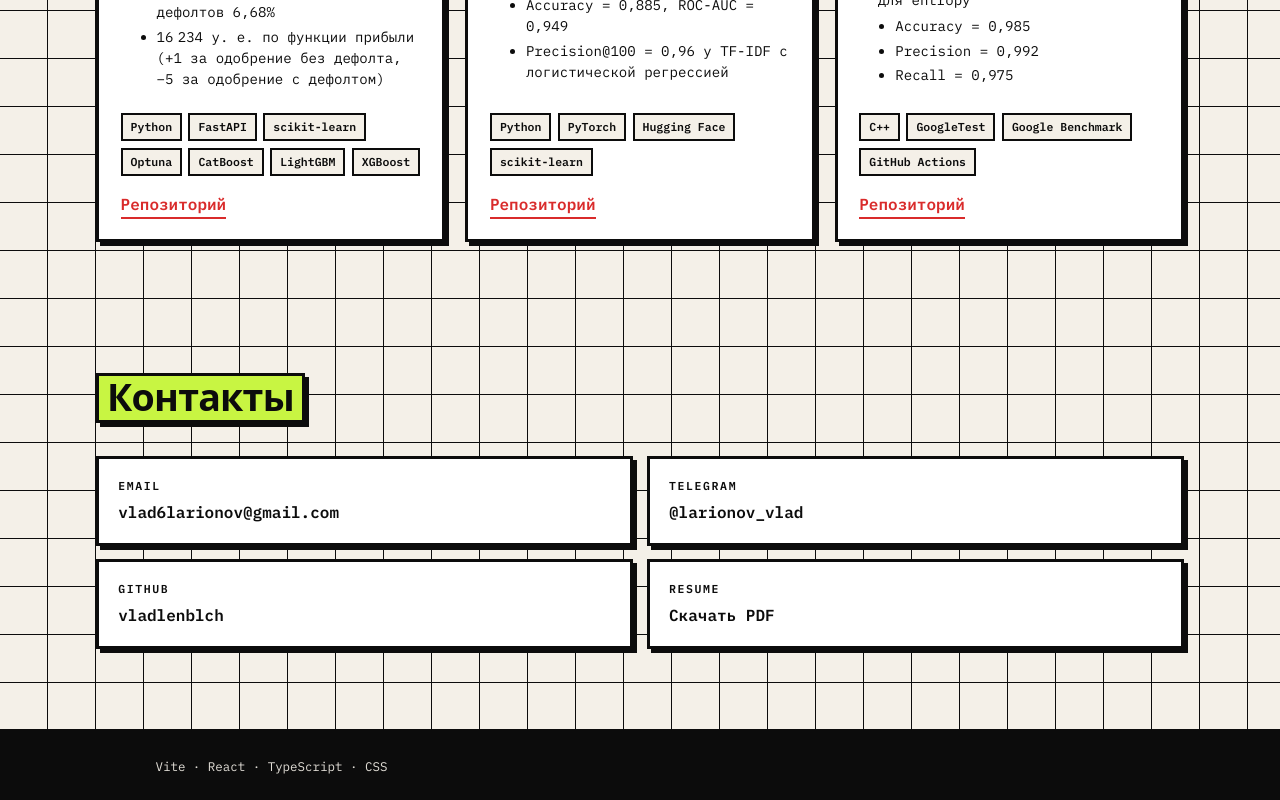
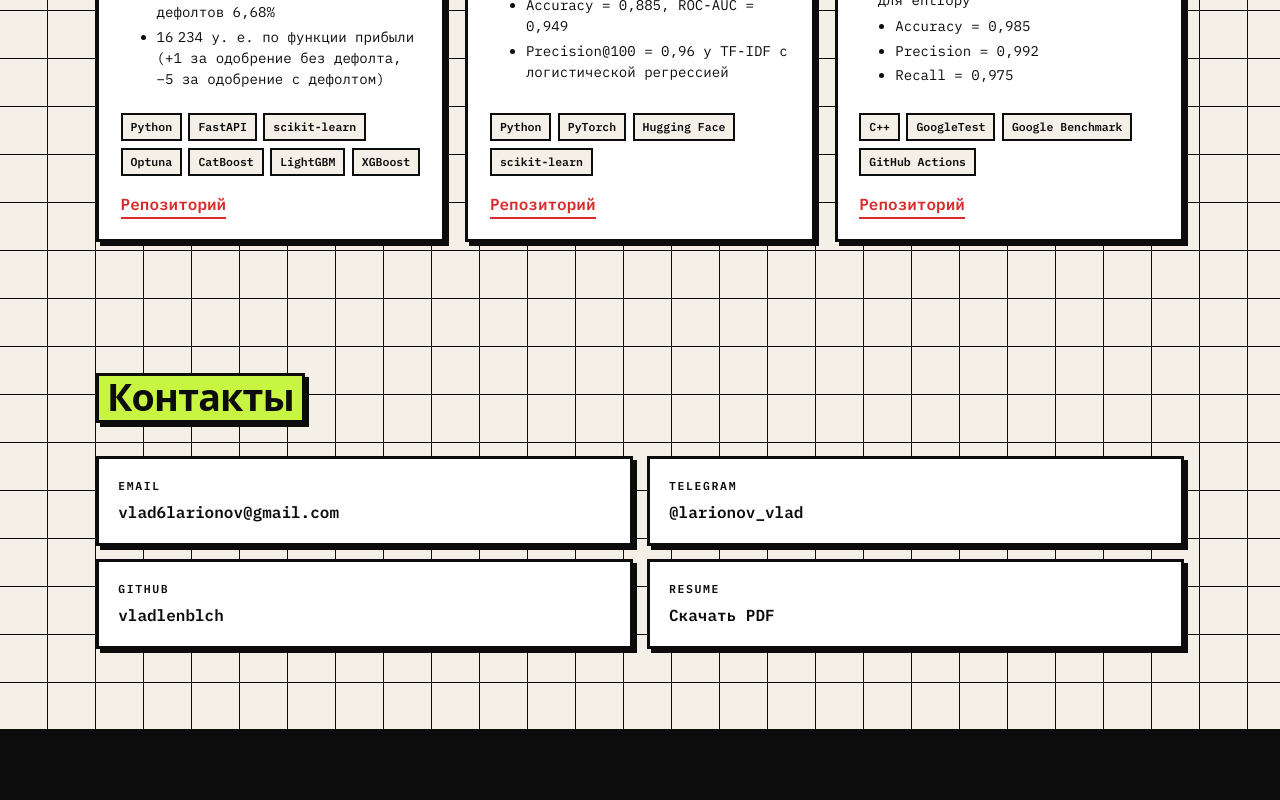
Before and after one commit to vladlenblch/portfolio, a React (Vite) app: page / in a window 1280 px wide. Shown: the part 2053-2853 px from the top of the page. After the commit the page ends 2782 px from the top, so only its background shows below. Built offline with nearby package versions, Linux system fonts and the light colour scheme.

Commit message:
remove footer

```diff
--- a/src/App.tsx
+++ b/src/App.tsx
@@ -1,6 +1,5 @@
 import { About } from './components/About'
 import { Contact } from './components/Contact'
-import { Footer } from './components/Footer'
 import { Header } from './components/Header'
 import { Hero } from './components/Hero'
 import { Projects } from './components/Projects'
@@ -21,7 +20,6 @@ function App() {
         <Projects />
         <Contact />
       </main>
-      <Footer />
     </div>
   )
 }
--- a/src/components/Footer.tsx
+++ /dev/null
@@ -1,9 +0,0 @@
-import { siteStackFooterText } from '../data/content'
-
-export function Footer() {
-  return (
-    <footer className="site-footer">
-      <p className="site-footer__stack">{siteStackFooterText}</p>
-    </footer>
-  )
-}
--- a/src/data/content.ts
+++ b/src/data/content.ts
@@ -69,8 +69,6 @@ export const stackGroups = [
   },
 ] as const
 
-export const siteStackFooterText = ['Vite', 'React', 'TypeScript', 'CSS'].join(' · ')
-
 export type ProjectBullet =
   | string
   | { readonly text: string; readonly sub: readonly string[] }
--- a/src/portfolio.css
+++ b/src/portfolio.css
@@ -4,8 +4,6 @@
   --surface: #ffffff;
   --accent: #d92b2b;
   --lime: #c8f542;
-  --footer-bg: #0c0c0c;
-  --footer-fg: #f4f0e8;
   --html-overscroll: #0c0c0c;
   --border: 3px solid var(--ink);
   --shadow: 6px 6px 0 var(--ink);
@@ -715,26 +713,3 @@ button.contact-tile {
   font-weight: 600;
   word-break: break-word;
 }
-
-.site-footer {
-  flex-shrink: 0;
-  border-top: var(--border);
-  padding: 1.5rem var(--space);
-  text-align: center;
-  font-size: 0.85rem;
-  background: var(--footer-bg);
-  color: var(--footer-fg);
-}
-
-.site-footer p {
-  margin: 0;
-}
-
-.site-footer__stack {
-  max-width: 64ch;
-  margin: 0 auto;
-  font-size: 0.78rem;
-  line-height: 1.65;
-  opacity: 0.92;
-  text-wrap: balance;
-}
```
